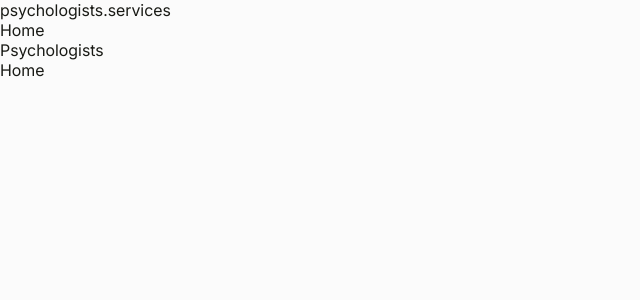
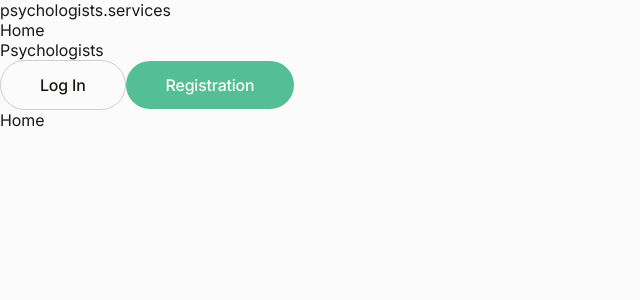
Before and after one commit to Marina-Slyepinina/Psychologists-Services, a React (Vite) app: page / in a window 1280 px wide. Shown: the top 300 px of the page, without its empty margins (0-640 px from the left). Built offline with nearby package versions, Linux system fonts and the light colour scheme.

Commit message:
added button component

```diff
--- /dev/null
+++ b/src/components/Button/Button.module.css
@@ -0,0 +1,54 @@
+.base {
+    min-width: 124px;
+    padding: 14px 40px;
+    border-radius: 30px;
+    font-weight: 500;
+    font-size: 16px;
+    line-height: 1.25;
+    letter-spacing: -0.01em;
+    text-align: center;
+}
+
+.transparent {
+    border: 1px solid var(--border-color);
+    color: var(--text-dark);
+}
+
+.filled {
+    color: var(--text-white);
+    background-color: var(--green);
+}
+
+.filled:hover {
+    background-color: var(--green-hover);
+}
+
+.horizontalPaddings-32 {
+    padding-left: 32px;
+    padding-right: 32px;
+}
+
+.horizontalPaddings-39 {
+    padding-left: 39px;
+    padding-right: 39px;
+}
+
+.horizontalPaddings-40 {
+    padding-left: 40px;
+    padding-right: 40px;
+}
+
+.horizontalPaddings-48 {
+    padding-left: 48px;
+    padding-right: 48px;
+}
+
+.horizontalPaddings-50 {
+    padding-left: 50px;
+    padding-right: 50px;
+}
+
+.fullWidth {
+    width: 100%;
+    padding: 14px auto;
+}
--- /dev/null
+++ b/src/components/Button/Button.tsx
@@ -0,0 +1,22 @@
+import css from "./Button.module.css";
+
+type ButtonVariant = "transparent" | "filled";
+
+type horizontalPaddingsVariants = 32 | 39 | 40 | 48 | 50;
+
+type BtnProps = {
+    handleClick: () => void;
+    text: string;
+    variant: ButtonVariant;
+    isFullWidth?: boolean;
+    horizontalPaddings?: horizontalPaddingsVariants;
+}
+
+export const Button = ({ handleClick, text, variant, isFullWidth, horizontalPaddings }: BtnProps) => {
+
+    const fullWidthClass = isFullWidth ? css.fullWidth : '';
+
+    return (
+        <button onClick={handleClick} className={`${css.base} ${css[variant]} ${fullWidthClass} ${css[`horizontalPaddings-${horizontalPaddings}`]}`}>{text}</button>
+    )
+}
--- a/src/components/Header/Header.tsx
+++ b/src/components/Header/Header.tsx
@@ -1,16 +1,24 @@
-// import css from "./Header.module.css";
+import { Link } from "react-router"
+import { Button } from "../Button/Button"
 
-import { Link } from "react-router"
+import css from "./Header.module.css";
+
+const handleClick = () => {
+}
 
 export const Header = () => {
   return (
     <header>
       <nav>
         <ul>
-          <li><Link to="/">psychologists.services</Link></li>
+          <li><Link to="/"><span className="">psychologists.</span>services</Link></li>
           <li><Link to="/">Home</Link></li>
           <li><Link to="/psychologists">Psychologists</Link></li>
           {/* <li><Link to="/favorites">Favorites</Link></li> */}
+          <div className={css.btnContainer}>
+            <Button handleClick={handleClick} variant="transparent" text="Log In" horizontalPaddings={39} />
+            <Button handleClick={handleClick} variant="filled" text="Registration" horizontalPaddings={40}/>
+          </div>
         </ul>
       </nav>
     </header>
```
